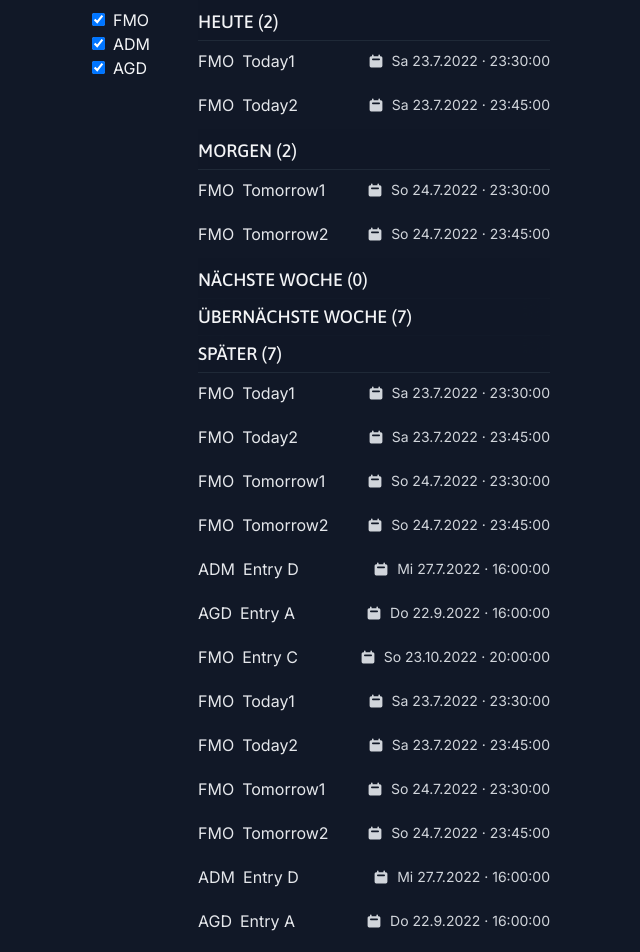
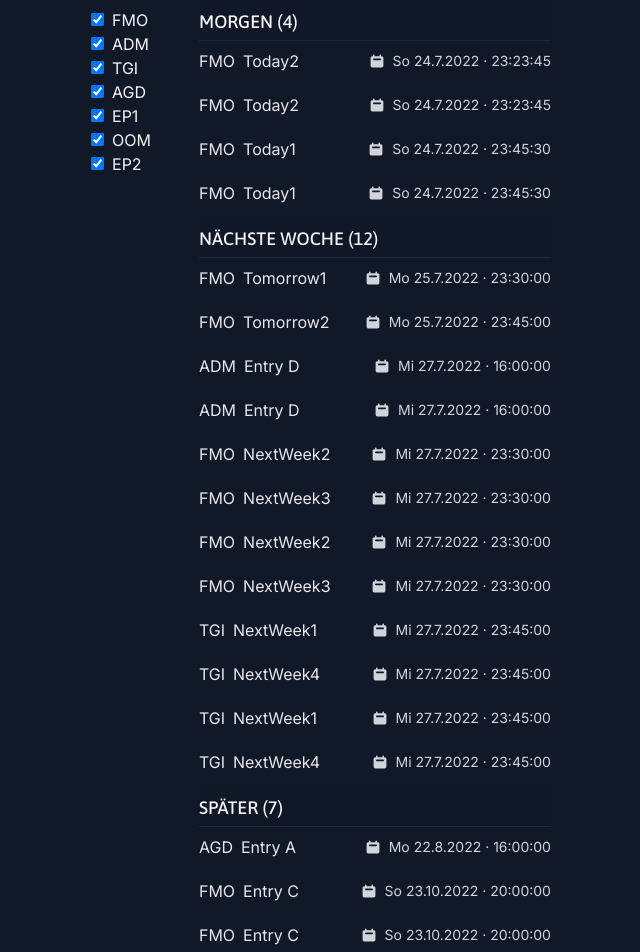
Before and after one commit to matteioo/Deadline-Watcher, a Vue app: page / in a window 1280 px wide. Shown: the top 952 px of the page, without its empty margins (311-951 px from the left). Built offline with nearby package versions, Linux system fonts and the light colour scheme.

Commit message:
Added conditional entry-sections

```diff
--- a/src/App.vue
+++ b/src/App.vue
@@ -1,12 +1,16 @@
 <script>
 import Entry from './components/Entry.vue'
+import EntryList from './components/EntryList.vue'
 import { SparklesIcon } from '@heroicons/vue/outline'
 import { CalendarIcon } from '@heroicons/vue/solid'
+import externalEntries from './assets/testDates.json'
 
 export default {
 	components: {
-		'SparklesIcon': SparklesIcon,
-		'Entry': Entry },
+		SparklesIcon,
+		Entry,
+		EntryList
+	},
     data() {
         return {
 			categories: new Set(),
@@ -16,48 +20,7 @@ export default {
 				currentWeek: [],
 				nextWeek: []
 			},
-            entries: [
-                {
-                    date: new Date(2022, 8, 22, 16),
-                    title: "Entry A",
-                    lva: "AGD"
-                },
-                {
-                    date: new Date(2022, 5, 22, 16),
-                    title: "Entry B",
-                    lva: "FMO"
-                },
-                {
-                    date: new Date(2022, 9, 23, 20),
-                    title: "Entry C",
-                    lva: "FMO"
-                },
-                {
-                    date: new Date(2022, 6, 27, 16),
-                    title: "Entry D",
-                    lva: "ADM"
-                },
-                {
-                    date: new Date(2022, 6, 23, 23, 45),
-                    title: "Today2",
-                    lva: "FMO"
-                },
-                {
-                    date: new Date(2022, 6, 23, 23, 30),
-                    title: "Today1",
-                    lva: "FMO"
-                },
-                {
-                    date: new Date(2022, 6, 24, 23, 45),
-                    title: "Tomorrow2",
-                    lva: "FMO"
-                },
-                {
-                    date: new Date(2022, 6, 24, 23, 30),
-                    title: "Tomorrow1",
-                    lva: "FMO"
-                }
-            ],
+			entries: externalEntries,
             entriesAdvanced: [
                 {
                     date: new Date(2022, 6, 18, 20),
@@ -136,61 +99,104 @@ export default {
 			});
 		},
 		VisibleEntriesThisWeek() {
-			return this.VisibleEntries.filter(entry => {
-				let entryDate = new Date(entry.date.getTime());
-				entryDate = new Date(entryDate.setHours(0, 0, 0, 0));
+			// Calculate todays date
+			let today = new Date();
+			today.setHours(0, 0, 0, 0);
 
-				let currentDate = new Date();
-				currentDate = new Date(currentDate.setHours(0, 0, 0, 0));
-				currentDate.setDate(currentDate.getDate());
+			// Calculate the date of the day after tomorrow (because the entries of today and tomorrow must be ignored)
+			let dayAfterTomorrow = new Date(today.getTime());
+			dayAfterTomorrow = new Date(dayAfterTomorrow.setDate(dayAfterTomorrow.getDate() + 2));
 
-				const weekDay = currentDate.getDay() != 0 ? currentDate.getDay() - 1 : 6;
+			// Calculate which day in the week it is; (6 - weekDay) calculates the days till next sunday
+			// 0 = Monday ... 6 = Sunday
+			const weekDay = today.getDay() != 0 ? today.getDay() - 1 : 6;
 
-				let nextSunday = new Date();
-				nextSunday.setDate(currentDate.getDate() + (6 - weekDay));
+			let nextSunday = new Date(today.getTime());
+			nextSunday.setDate(today.getDate() + (6 - weekDay));
+			nextSunday.setHours(23, 59, 59, 999);
 
-				// console.log(weekDay);
-				// console.log(currentDate);
-				// console.log(nextSunday);
+			// console.log(today);
+			// console.log(dayAfterTomorrow);
+			// console.log(nextSunday);
 
-				currentDate.setDate(currentDate.getDate() + 2);
+			let boundingDays = [new Date(dayAfterTomorrow.getTime()), new Date(nextSunday.getTime())];
 
-				return (entryDate.getTime() >= currentDate.getTime()) && (entryDate.getTime() <= nextSunday.getTime());
-			});
+			// No days left in current week (already considered without entries of today and tomorrow), return empty array
+			if(dayAfterTomorrow.getTime() > nextSunday.getTime()) {
+				return new Array();
+			}
+
+			return this.VisibleEntries.filter(entry => (entry.date.getTime() >= boundingDays[0].getTime()) && (entry.date.getTime() <= boundingDays[1].getTime()));
 		},
 		VisibleEntriesNextWeek() {
-			return this.VisibleEntries.filter(entry => {
-				let entryDate = new Date(entry.date.getTime());
-				entryDate = new Date(entryDate.setHours(0, 0, 0, 0));
+			// Calculate todays date
+			let today = new Date();
+			today.setHours(0, 0, 0, 0);
 
-				let currentDate = new Date();
-				currentDate = new Date(currentDate.setHours(0, 0, 0, 0));
-				currentDate.setDate(currentDate.getDate());
+			// Calculate the date of the day after tomorrow (because the entries of today and tomorrow must be ignored)
+			let dayAfterTomorrow = new Date(today.getTime());
+			dayAfterTomorrow = new Date(dayAfterTomorrow.setDate(dayAfterTomorrow.getDate() + 2));
 
-				const weekDay = currentDate.getDay() != 0 ? currentDate.getDay() - 1 : 6;
+			// Calculate which day in the week it is; (6 - weekDay) calculates the days till next sunday
+			// 0 = Monday ... 6 = Sunday
+			const weekDay = today.getDay() != 0 ? today.getDay() - 1 : 6;
 
-				let nextNextMonday = new Date();
-				nextNextMonday.setDate(currentDate.getDate() + (6 - weekDay) + 8);
+			let nextSunday = new Date(today.getTime());
+			nextSunday.setDate(today.getDate() + (6 - weekDay));
+			nextSunday.setHours(23, 59, 59, 999);
 
-				let nextNextSunday = new Date();
-				nextNextSunday.setDate(nextNextMonday.getDate() + 6);
+			let nextNextSunday = new Date(nextSunday.getTime());
+			nextNextSunday.setDate(nextSunday.getDate() + 7);
 
-				console.log(nextNextMonday);
-				console.log(nextNextSunday);
+			let boundingDays = [new Date(), new Date(nextNextSunday.getTime())];
+			// console.log("today");
+			// console.log(today);
+			// console.log("dayAfterTomorrow");
+			// console.log(dayAfterTomorrow);
+			// console.log("nextSunday");
+			// console.log(nextSunday);
+			// console.log("nextNextSunday");
+			// console.log(nextNextSunday);
 
-				return (entryDate.getTime() >= nextNextMonday.getTime()) && (entryDate.getTime() <= nextNextSunday.getTime());
-			});
+			if(dayAfterTomorrow.getTime() > nextSunday.getTime()) {
+				console.log("Entry if");
+				boundingDays[0] = new Date(dayAfterTomorrow.getTime());
+			} else {
+				console.log("Entry else")
+				boundingDays[0] = new Date(nextSunday.getTime());
+			}
+
+			return this.VisibleEntries.filter(entry => (entry.date.getTime() >= boundingDays[0].getTime()) && (entry.date.getTime() <= boundingDays[1].getTime()));
+		},
+		VisibleEntriesRemaining() {
+			// Calculate todays date
+			let today = new Date();
+			today.setHours(0, 0, 0, 0);
+
+			// Calculate the date of the day after tomorrow (because the entries of today and tomorrow must be ignored)
+			let dayAfterTomorrow = new Date(today.getTime());
+			dayAfterTomorrow = new Date(dayAfterTomorrow.setDate(dayAfterTomorrow.getDate() + 2));
+
+			// Calculate which day in the week it is; (6 - weekDay) calculates the days till next sunday
+			// 0 = Monday ... 6 = Sunday
+			const weekDay = today.getDay() != 0 ? today.getDay() - 1 : 6;
+
+			let nextMonday = new Date(today.getTime());
+			nextMonday.setDate(today.getDate() + (6 - weekDay) + 1);
+			nextMonday.setHours(0, 0, 0, 0);
+
+			let boundingDays = [new Date(nextMonday.getTime()), new Date()];
+			boundingDays[0].setDate(nextMonday.getDate() + 7);
+
+			// console.log(boundingDays[0]);
+
+			return this.VisibleEntries.filter(entry => (entry.date.getTime() >= boundingDays[0].getTime()));
 		}
 	},
     methods: {
         getDay(datePar) {
             const weekday = ["So", "Mo", "Di", "Mi", "Do", "Fr", "Sa"];
             return weekday[datePar.getDay()];
-        },
-        dateToString(datePar) {
-            const weekday = ["So", "Mo", "Di", "Mi", "Do", "Fr", "Sa"];
-            let day = weekday[datePar.getDay()];
-            return day + " " + datePar.toLocaleDateString("de-AT") + " · " + datePar.toLocaleTimeString("de-AT");
         },
 		categoryContained(lvaToSearch) {
 			for(let i = 0; i < visibleCategories.length; i++) {
@@ -212,9 +218,32 @@ export default {
 			switch(this.getDay(date)) {
 
 			}
+		},
+		convertDateTime(dateTime){
+			let arr = dateTime.split(" ");
+
+			let date = arr[0].split(".");
+			let dd = date[0];
+			let mm = date[1]-1;
+			let yyyy = date[2];
+
+			let time = arr[1].split(":");
+			let h = time[0];
+			let m = time[1];
+			let s = parseInt(time[2]); //get rid of that 00.0;
+
+			return new Date(yyyy,mm,dd,h,m,s);
 		}
-    },
+	},
 	mounted() {
+		for(let i = 0; i < this.entries.length; i++) {
+			this.entries[i].date = this.convertDateTime(this.entries[i].date);
+
+			console.log(this.entries[i]);
+		}
+
+		console.log(this.entries);
+
 		this.entries.sort((a, b) => {
 			return a.date - b.date;
 		});
@@ -245,42 +274,11 @@ export default {
 				</div>
 			</aside>
 			<section v-if="VisibleEntries.length > 0" class="flex flex-col gap-2">
-				<div>
-					<h2 class="mx-4 text-lg font-medium font-sans-rounded uppercase text-gray-100 sticky top-0 bg-gray-900/80 backdrop-blur-md -mt-2 pt-2 -mb-1 pb-1 border-b border-gray-800">Heute ({{ VisibleEntriesToday.length }})</h2>
-					<div v-for="entry in VisibleEntriesToday">
-						<Entry :title="entry.title" :category="entry.lva" :date-time="dateToString(entry.date)"/>
-					</div>
-				</div>
-				<div>
-					<h2 class="mx-4 text-lg font-medium font-sans-rounded uppercase text-gray-100 sticky top-0 bg-gray-900/80 backdrop-blur-md -mt-2 pt-2 -mb-1 pb-1 border-b border-gray-800">Morgen ({{ VisibleEntriesTomorrow.length }})</h2>
-					<div v-for="entry in VisibleEntriesTomorrow">
-						<Entry :title="entry.title" :category="entry.lva" :date-time="dateToString(entry.date)"/>
-					</div>
-				</div>
-				<div>
-					<h2 class="mx-4 text-lg font-medium font-sans-rounded uppercase text-gray-100 sticky top-0 bg-gray-900/80 backdrop-blur-md -mt-2 pt-2 -mb-1 pb-1 border-b border-gray-800">Nächste Woche ({{ VisibleEntriesThisWeek.length }})</h2>
-					<div v-for="entry in VisibleEntriesThisWeek">
-						<Entry :title="entry.title" :category="entry.lva" :date-time="dateToString(entry.date)"/>
-					</div>
-				</div>
-				<div>
-					<h2 class="mx-4 text-lg font-medium font-sans-rounded uppercase text-gray-100 sticky top-0 bg-gray-900/80 backdrop-blur-md -mt-2 pt-2 -mb-1 pb-1 border-b border-gray-800">Übernächste Woche ({{ VisibleEntries.length }})</h2>
-					<div v-for="entry in VisibleEntriesNextWeek">
-						<Entry :title="entry.title" :category="entry.lva" :date-time="dateToString(entry.date)"/>
-					</div>
-				</div>
-				<div>
-					<h2 class="mx-4 text-lg font-medium font-sans-rounded uppercase text-gray-100 sticky top-0 bg-gray-900/80 backdrop-blur-md -mt-2 pt-2 -mb-1 pb-1 border-b border-gray-800">Später ({{ VisibleEntries.length }})</h2>
-					<div v-for="entry in VisibleEntries">
-						<Entry :title="entry.title" :category="entry.lva" :date-time="dateToString(entry.date)"/>
-					</div>
-					<div v-for="entry in VisibleEntries">
-						<Entry :title="entry.title" :category="entry.lva" :date-time="dateToString(entry.date)"/>
-					</div>
-					<div v-for="entry in VisibleEntries">
-						<Entry :title="entry.title" :category="entry.lva" :date-time="dateToString(entry.date)"/>
-					</div>
-				</div>
+				<EntryList title="Heute" :entries="VisibleEntriesToday"/>
+				<EntryList title="Morgen" :entries="VisibleEntriesTomorrow"/>
+				<EntryList title="Diese Woche" :entries="VisibleEntriesThisWeek"/>
+				<EntryList title="Nächste Woche" :entries="VisibleEntriesNextWeek"/>
+				<EntryList title="Später" :entries="VisibleEntriesRemaining"/>
 			</section>
 			<section v-else class="h-fit flex flex-row text-gray-300 items-center content-start">
 				<SparklesIcon class="h-4 w-4 mr-2"/>
--- /dev/null
+++ b/src/assets/testDates.json
@@ -0,0 +1,127 @@
+[
+	{
+		"date": "22.08.2022 16:00:00",
+		"title": "Entry A",
+		"lva": "AGD"
+	},
+	{
+		"date": "22.07.2023 16:00:00",
+		"title": "Später A",
+		"lva": "FMO"
+	},
+	{
+		"date": "23.10.2023 20:00:00",
+		"title": "Später C",
+		"lva": "OOM"
+	},
+	{
+		"date": "22.09.2023 16:00:00",
+		"title": "Später B",
+		"lva": "EP1"
+	},
+	{
+		"date": "23.12.2023 20:00:00",
+		"title": "Später D",
+		"lva": "EP2"
+	},
+	{
+		"date": "22.07.2022 16:00:00",
+		"title": "Entry B",
+		"lva": "FMO"
+	},
+	{
+		"date": "23.10.2022 20:00:00",
+		"title": "Entry C",
+		"lva": "FMO"
+	},
+	{
+		"date": "27.07.2022 16:00:00",
+		"title": "Entry D",
+		"lva": "ADM"
+	},
+	{
+		"date": "24.07.2022 23:23:45",
+		"title": "Today2",
+		"lva": "FMO"
+	},
+	{
+		"date": "24.7.2022 23:45:30",
+		"title": "Today1",
+		"lva": "FMO"
+	},
+	{
+		"date": "22.07.2022 16:00:00",
+		"title": "Entry B",
+		"lva": "FMO"
+	},
+	{
+		"date": "23.10.2022 20:00:00",
+		"title": "Entry C",
+		"lva": "FMO"
+	},
+	{
+		"date": "27.07.2022 16:00:00",
+		"title": "Entry D",
+		"lva": "ADM"
+	},
+	{
+		"date": "24.07.2022 23:23:45",
+		"title": "Today2",
+		"lva": "FMO"
+	},
+	{
+		"date": "24.7.2022 23:45:30",
+		"title": "Today1",
+		"lva": "FMO"
+	},
+	{
+		"date": "25.7.2022 23:45:00",
+		"title": "Tomorrow2",
+		"lva": "FMO"
+	},
+	{
+		"date": "25.7.2022 23:30:00",
+		"title": "Tomorrow1",
+		"lva": "FMO"
+	},
+	{
+		"date": "27.7.2022 23:45:00",
+		"title": "NextWeek1",
+		"lva": "TGI"
+	},
+	{
+		"date": "27.7.2022 23:30:00",
+		"title": "NextWeek2",
+		"lva": "FMO"
+	},
+	{
+		"date": "27.7.2022 23:45:00",
+		"title": "NextWeek4",
+		"lva": "TGI"
+	},
+	{
+		"date": "27.7.2022 23:30:00",
+		"title": "NextWeek3",
+		"lva": "FMO"
+	},
+	{
+		"date": "27.7.2022 23:45:00",
+		"title": "NextWeek1",
+		"lva": "TGI"
+	},
+	{
+		"date": "27.7.2022 23:30:00",
+		"title": "NextWeek2",
+		"lva": "FMO"
+	},
+	{
+		"date": "27.7.2022 23:45:00",
+		"title": "NextWeek4",
+		"lva": "TGI"
+	},
+	{
+		"date": "27.7.2022 23:30:00",
+		"title": "NextWeek3",
+		"lva": "FMO"
+	}
+]
--- a/src/components/Entry.vue
+++ b/src/components/Entry.vue
@@ -2,12 +2,19 @@
 import { CalendarIcon } from '@heroicons/vue/solid'
 
 export default {
-  components: { CalendarIcon },
-  props: {
-	title: String,
-	dateTime: String,
-	category: String
-  }
+	components: { CalendarIcon },
+	props: {
+		title: String,
+		dateTime: Date,
+		category: String
+	},
+	methods: {
+        dateToString(date) {
+            const weekday = ["So", "Mo", "Di", "Mi", "Do", "Fr", "Sa"];
+            let day = weekday[date.getDay()];
+            return day + " " + date.toLocaleDateString("de-AT") + " · " + date.toLocaleTimeString("de-AT");
+        },
+	}
 }
 </script>
 
@@ -19,7 +26,7 @@ export default {
 		</div>
 		<div class="flex items-center text-gray-300 text-sm">
 			<CalendarIcon class="h-4 w-4 mr-2"/>
-			<div>{{ dateTime }}</div>
+			<div>{{ dateToString(dateTime) }}</div>
 		</div>
 	</a>
 </template>
--- /dev/null
+++ b/src/components/EntryList.vue
@@ -0,0 +1,24 @@
+<script>
+import Entry from './Entry.vue'
+import { CalendarIcon } from '@heroicons/vue/solid'
+
+export default {
+  	components: {
+		CalendarIcon,
+		Entry
+	},
+	props: {
+		title: String,
+		entries: Array
+	}
+}
+</script>
+
+<template>
+	<div v-if="entries.length > 0">
+		<h2 class="mx-4 text-lg font-medium font-sans-rounded uppercase text-gray-100 sticky top-0 bg-gray-900/80 backdrop-blur-md -mt-2 pt-2 -mb-1 pb-1 border-b border-gray-800">{{ title }} ({{ entries.length }})</h2>
+		<div v-for="entry in entries">
+			<Entry :title="entry.title" :category="entry.lva" :date-time="entry.date"/>
+		</div>
+	</div>
+</template>
```
